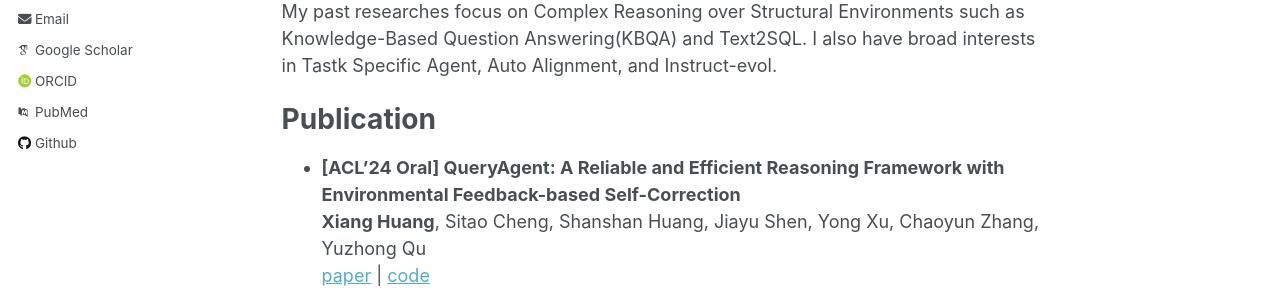
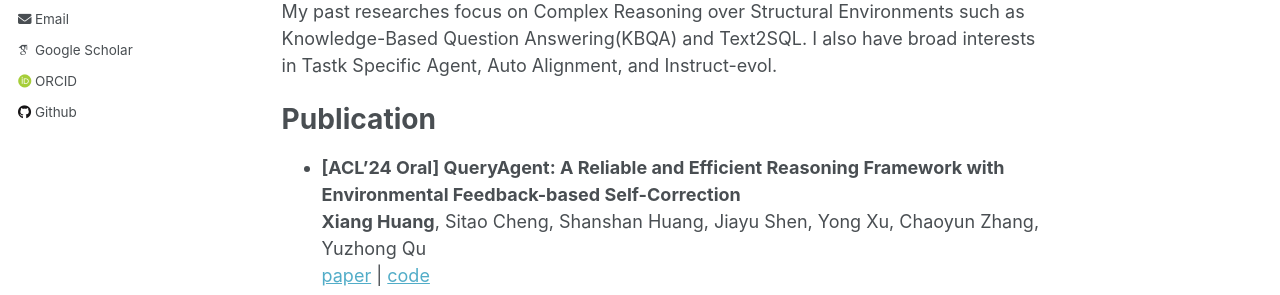
Before and after one commit to cdhx/cdhx.github.io, a Jekyll site: the page built from _pages/about.md, in a window 1280 px wide. Shown: the part 430-725 px from the top of the page. Built offline with Jekyll 4.4.1, drawn with Linux system fonts in a browser that asks for light colours; some web fonts are replaced.

Commit message:
Update _config.yml

```diff
--- a/_config.yml
+++ b/_config.yml
@@ -33,10 +33,10 @@ author:
   # Academic websites
   # arxiv            : # URL - Update with the correct link to your profile
   googlescholar    : "https://scholar.google.com/citations?hl=zh-CN&user=9yvG_0sAAAAJ"
-  impactstory      : # URL/
+  # impactstory      : # URL/
   orcid            : "https://orcid.org/my-orcid?orcid=0000-0003-1904-0494"
   # semantic         : # URL
-  pubmed           : "https://www.ncbi.nlm.nih.gov/pubmed/?term=john+snow"
+  # pubmed           : "https://www.ncbi.nlm.nih.gov/pubmed/?term=john+snow"
   # researchgate     : # URL
 
   # Repositories and software development
```
